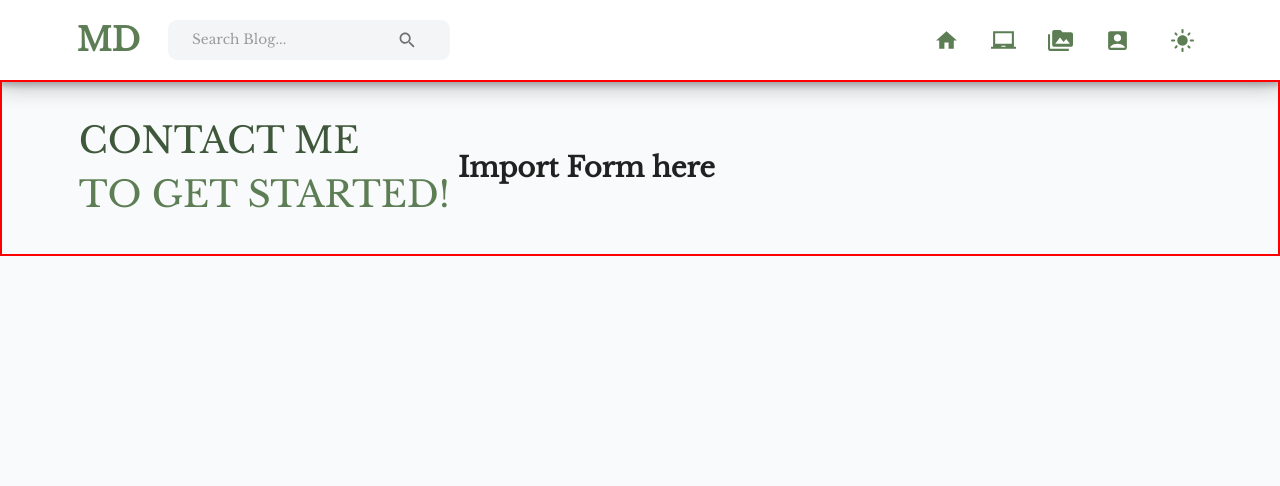
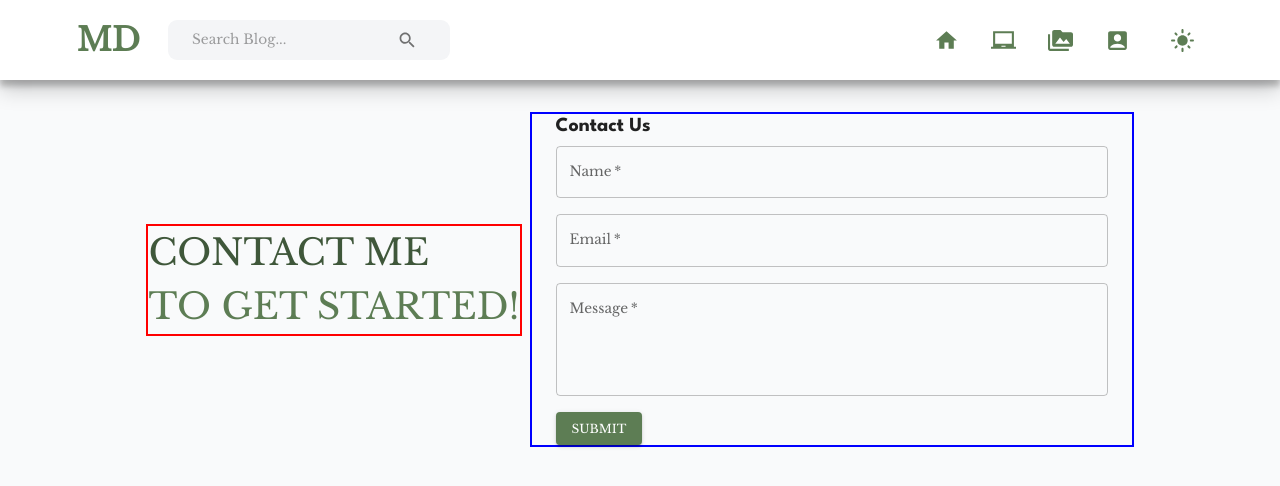
Before and after one commit to mrdekraker/mrdekraker, a React (Create React App) app in the folder client/: page /contact in a window 1280 px wide. Shown: the top 486 px of the page. Built offline with nearby package versions, Linux system fonts and the light colour scheme.

Commit message:
editing contact

```diff
--- a/client/src/scenes/Contact.jsx
+++ b/client/src/scenes/Contact.jsx
@@ -1,22 +1,25 @@
-import { Formik } from "formik";
 import { Box, Typography, useMediaQuery, useTheme } from "@mui/material";
 import ContactForm from "../scenes/ContactForm";
+
+// import mdek from "../assets/mDek.jpeg";
 
 const Contact = () => {
   const isNonMobileScreens = useMediaQuery("(min-width:1000px)");
   const theme = useTheme();
 
+  if (isNonMobileScreens) {
   return (
+    // NONMOBILE PARENT BOX
     <Box
-      border="2px solid red"
       width="100%"
       padding="2rem 6%"
-      display="flex" // Always display flex to align items side by side
-      flexDirection={isNonMobileScreens ? "row" : "column"} // Stack on small screens
-      alignItems="center" // Vertically center items
-      gap="0.5rem"
-    >
-      <Box>
+      display="flex"
+      flexDirection={isNonMobileScreens ? "row" : "column"}
+      alignItems="center"
+      justifyContent="center" // Center horizontally
+      gap="0.5rem">
+      {/* LEFT BOX */}
+      <Box border="2px solid red">
         <Typography
           fontSize="clamp(1.5rem, 2.25rem, 3rem)"
           color={theme.palette.primary.dark}>
@@ -27,10 +30,49 @@ const Contact = () => {
           color={theme.palette.primary.main}>
           TO GET STARTED!
         </Typography>
+
       </Box>
-      <h1>Import Form here</h1>
+
+      {/* RIGHT BOX */}
+      <Box border="2px solid blue">
+        <ContactForm />
+      </Box>
     </Box>
   );
-};
+  } else {
+    return (
+      // MOBILE PARENT BOX
+      <Box
+        // border="2px solid red"
+        width="100%"
+        padding="2rem 6%"
+        display="flex" // Always display flex to align items side by side
+        flexDirection={isNonMobileScreens ? "row" : "column"} // Stack on small screens
+        alignItems="center" // Vertically center items
+        gap="0.5rem">
+        <Box>
+          <Typography
+            fontSize="clamp(1.5rem, 2.25rem, 3rem)"
+            color={theme.palette.primary.dark}>
+            CONTACT ME
+          </Typography>
+          <Typography
+            fontSize="clamp(1.5rem, 2.25rem, 3rem)"
+            color={theme.palette.primary.main}>
+            TO GET STARTED!
+          </Typography>
+          <Box
+            // width="100%"
+            // height="100%"
+            border="2px solid orange">
+            this is the image
+            {/* <img src={mdek} alt="mdek" /> */}
+          </Box>
+        </Box>
+        {/* <ContactForm /> */}
+      </Box>
+    );
+  }
+}
 
 export default Contact;
--- a/client/src/scenes/ContactForm.jsx
+++ b/client/src/scenes/ContactForm.jsx
@@ -1,74 +1,76 @@
-import { useState } from "react";
-import {
-  Box,
-  Button,
-  TextField,
-  useMediaQuery,
-  Typography,
-  useTheme,
-} from "@mui/material";
-import EditOutlinedIcon from "@mui/icons-material/EditOutlined";
-import { Formik } from "formik";
-import * as yup from "yup";
-import { useNavigate } from "react-router-dom";
-import { useDispatch } from "react-redux";
-import FlexBetween from "../components/FlexBetween";
+import React, { useState } from "react";
+import { Container, TextField, Button, Typography, Grid } from "@mui/material";
 
-const ContactForm = () => {
+function MessageIntakeForm() {
+  const [formData, setFormData] = useState({
+    name: "",
+    email: "",
+    message: "",
+  });
+
+  const handleChange = (e) => {
+    const { name, value } = e.target;
+    setFormData({
+      ...formData,
+      [name]: value,
+    });
+  };
+
+  const handleSubmit = (e) => {
+    e.preventDefault();
+    // Add your form submission logic here
+    console.log(formData);
+  };
 
   return (
+    <Container maxWidth="sm">
+      <Typography variant="h4" gutterBottom>
+        Contact Us
+      </Typography>
+      <form onSubmit={handleSubmit}>
+        <Grid container spacing={2}>
+          <Grid item xs={12}>
+            <TextField
+              fullWidth
+              label="Name"
+              name="name"
+              value={formData.name}
+              onChange={handleChange}
+              required
+            />
+          </Grid>
+          <Grid item xs={12}>
+            <TextField
+              fullWidth
+              label="Email"
+              name="email"
+              type="email"
+              value={formData.email}
+              onChange={handleChange}
+              required
+            />
+          </Grid>
+          <Grid item xs={12}>
+            <TextField
+              fullWidth
+              label="Message"
+              name="message"
+              multiline
+              rows={4}
+              value={formData.message}
+              onChange={handleChange}
+              required
+            />
+          </Grid>
+          <Grid item xs={12}>
+            <Button variant="contained" color="primary" type="submit">
+              Submit
+            </Button>
+          </Grid>
+        </Grid>
+      </form>
+    </Container>
+  );
+}
 
-<Formik
-  initialValues={{ email: "", password: "" }}
-  validate={(values) => {
-    const errors = {};
-    if (!values.email) {
-      errors.email = "Required";
-    } else if (!/^[A-Z0-9._%+-]+@[A-Z0-9.-]+\.[A-Z]{2,}$/i.test(values.email)) {
-      errors.email = "Invalid email address";
-    }
-    return errors;
-  }}
-  onSubmit={(values, { setSubmitting }) => {
-    setTimeout(() => {
-      alert(JSON.stringify(values, null, 2));
-      setSubmitting(false);
-    }, 400);
-  }}>
-  {({
-    values,
-    errors,
-    touched,
-    handleChange,
-    handleBlur,
-    handleSubmit,
-    isSubmitting,
-    /* and other goodies */
-  }) => (
-    <form onSubmit={handleSubmit}>
-      <input
-        type="email"
-        name="email"
-        onChange={handleChange}
-        onBlur={handleBlur}
-        value={values.email}
-      />
-      {errors.email && touched.email && errors.email}
-      <input
-        type="password"
-        name="password"
-        onChange={handleChange}
-        onBlur={handleBlur}
-        value={values.password}
-      />
-      {errors.password && touched.password && errors.password}
-      <button type="submit" disabled={isSubmitting}>
-        Submit
-      </button>
-    </form>
-  )}
-</Formik>
-  );
-};
-
-export default ContactForm;
+export default MessageIntakeForm;
```
Also changed, not shown: client/src/assets/mDek.jpeg (added).
